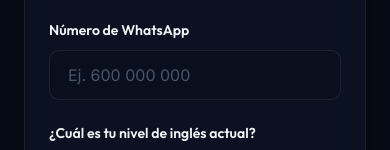
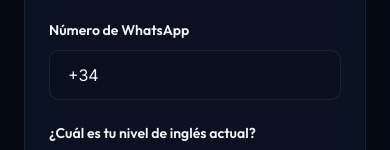
Before and after one commit to mastermindankur/aish-english-classes, a website: page index.html in a window 390 px wide. Shown: the part 10135-10285 px from the top of the page. Drawn offline with Linux system fonts and the light colour scheme; animation ran at ten frames a second.

Commit message:
Add +34 prefix to phone input by default

```diff
--- a/index.html
+++ b/index.html
@@ -435,7 +435,7 @@
 
             <div class="form-group">
               <label for="phone">Número de WhatsApp</label>
-              <input type="tel" id="phone" name="phone" required autocomplete="tel" inputmode="tel" placeholder="Ej. 600 000 000">
+              <input type="tel" id="phone" name="phone" required autocomplete="tel" inputmode="tel" value="+34 " placeholder="Ej. +34 600 000 000">
               <span class="error-msg" id="phone-error" aria-live="polite"></span>
             </div>
 
```
